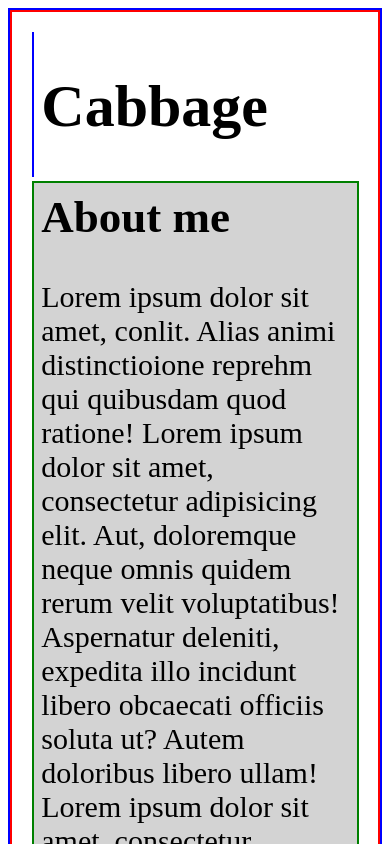
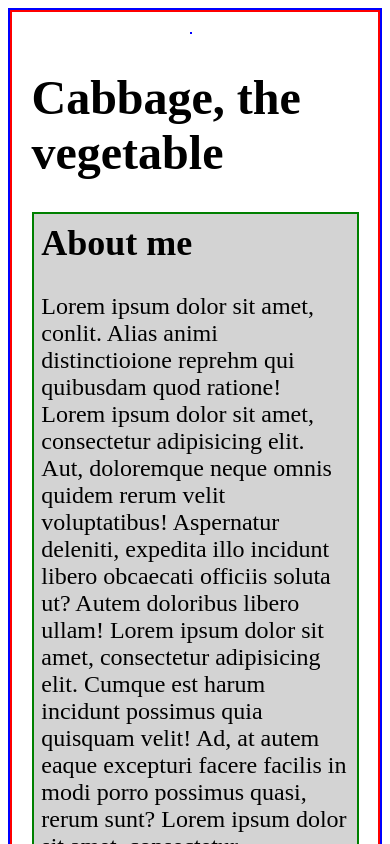
Before and after one commit to williams-derek-j/homepage, a website built with webpack: page src/template.html in a window 390 px wide. Shown: the top 844 px of the page. Built offline with nearby package versions, Linux system fonts and the light colour scheme; files whose address does not match are found by name.

Commit message:
not exactly how I wanted the layout to work, but header is at least functional

```diff
--- a/src/style.css
+++ b/src/style.css
@@ -1,9 +1,21 @@
 html {
-    font-size: 30px;
+    font-size: 24px;
 
-    display: flex;
-    justify-content: center;
-    align-items: center;
+    /*display: flex;*/
+    /*justify-content: center;*/
+    /*align-items: center;*/
+}
+
+@media (max-width: 900px) {
+    header {
+        display: flex;
+        flex-direction: column;
+        align-items: center;
+    }
+
+    header > h1 {
+        transform: translateX(0) !important;
+    }
 }
 
 /*@media (max-width: 720px) {*/
@@ -39,9 +51,9 @@ header {
 
     min-height: min(100%, 100vh);
 
-    display: flex;
-    flex-direction: row;
-    flex-wrap: wrap;
+    /*display: flex;*/
+    /*flex-direction: row;*/
+    /*flex-wrap: wrap;*/
 }
 
 header > img {
@@ -59,9 +71,14 @@ header > img {
 
     float: left;
 
-    flex-grow: 0;
+    /*flex-grow: 0;*/
 
     /*justify-self: center;*/
+}
+
+header > h1 {
+    /*float: left;*/
+    transform: translateX(-10%)
 }
 
 header > .about {
--- a/src/template.html
+++ b/src/template.html
@@ -7,7 +7,7 @@
 <body>
     <header>
         <img src="./images/col.png" alt="">
-        <h1>Cabbage</h1>
+        <h1>Cabbage, the vegetable</h1>
         <div class="about">
             <h2>About me</h2>
 
```
